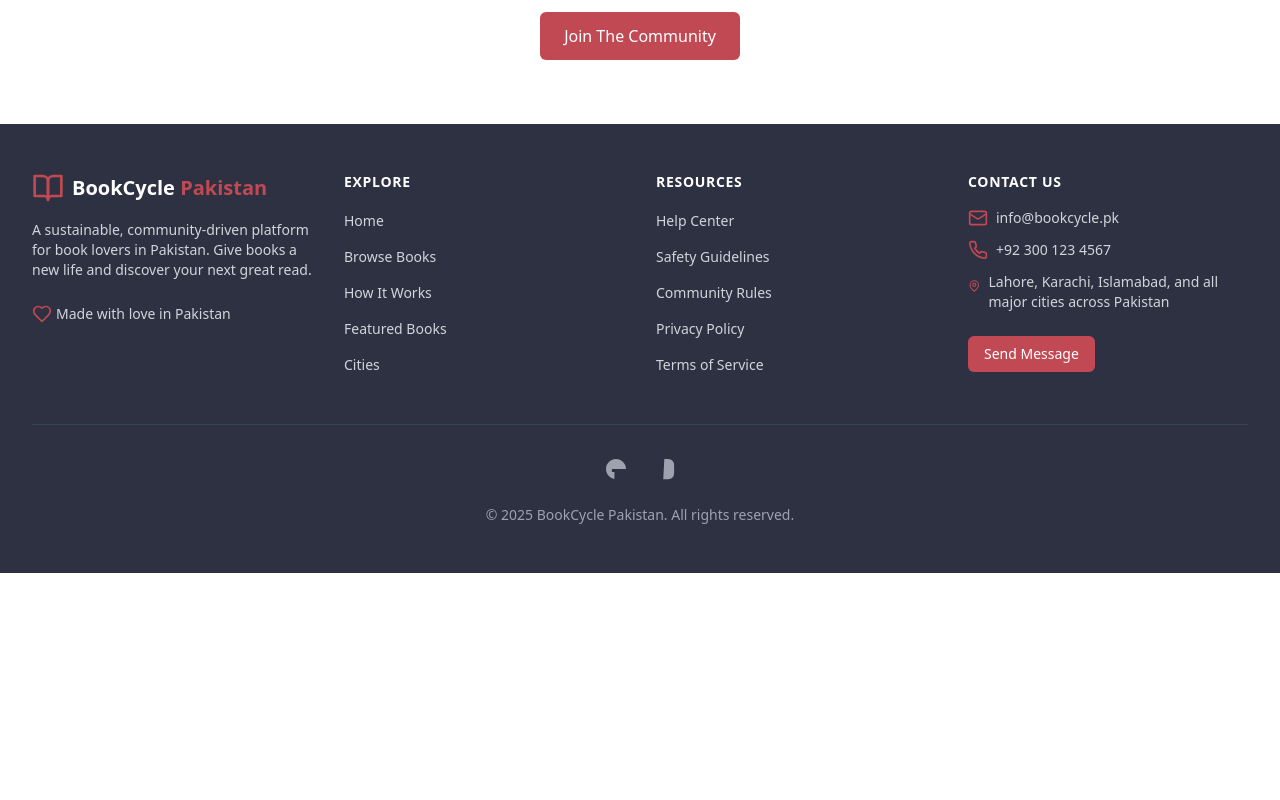
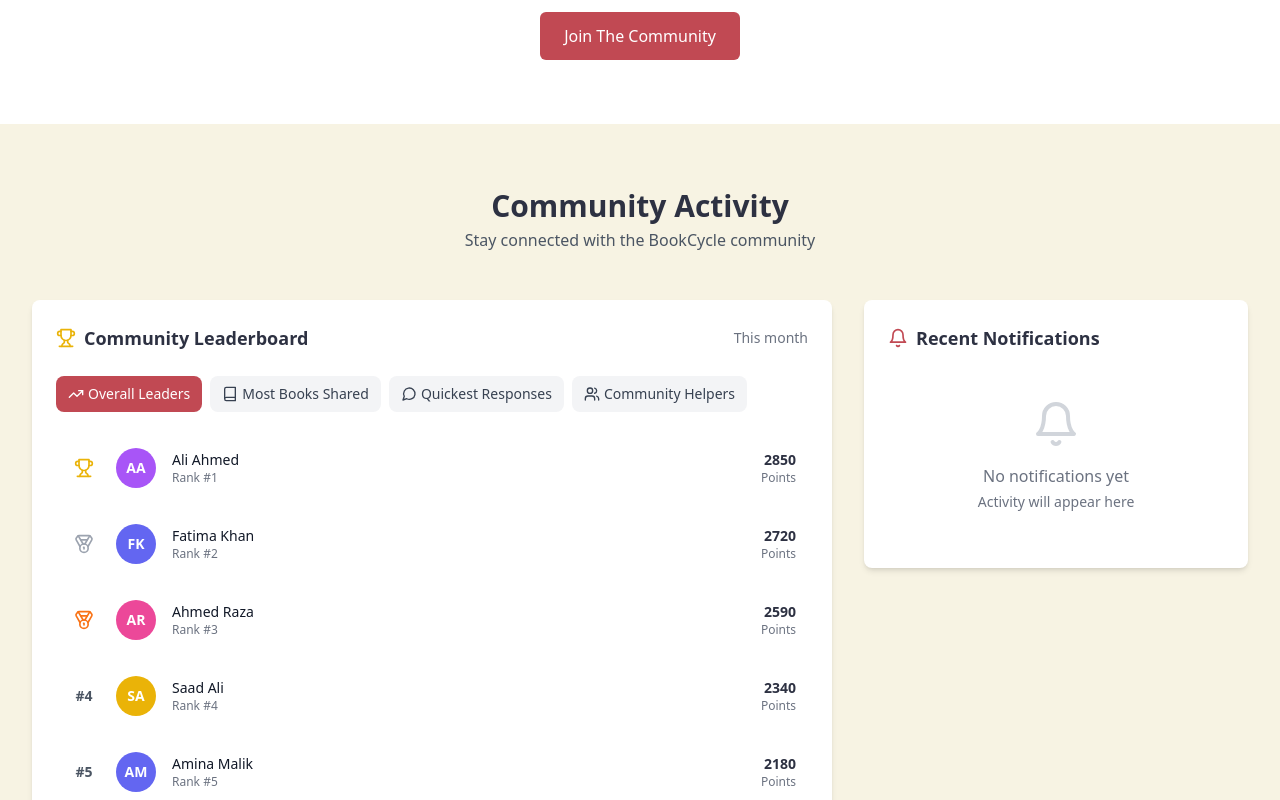
Before and after one commit to Eltaf-azizi/BookCycle, a React (Vite) app: page / in a window 1280 px wide. Shown: the part 2340-3140 px from the top of the page. Before the commit the page ends 2913 px from the top, so only its background shows below. Built offline with nearby package versions, Linux system fonts and the light colour scheme.

Commit message:
working to add book notification

```diff
--- a/src/app.tsx
+++ b/src/app.tsx
@@ -1,5 +1,5 @@
 import React, { useState, useEffect } from 'react';
-import { BookOpen } from 'lucide-react';
+import { BookOpen, Bell } from 'lucide-react';
 import { AuthProvider, useAuth } from './contexts/AuthContext';
 import Header from './components/Header';
 import AuthForms from './components/AuthForms';
@@ -9,6 +9,8 @@ import AddBookButton from './components/AddBookButton';
 import RequestModal from './components/RequestModal';
 import MessagesModal from './components/MessagesModal';
 import UserProfileModal from './components/UserProfileModal';
+import NotificationSystem from './components/NotificationSystem';
+import CommunityLeaderboard from './components/CommunityLeaderboard';
 import Footer from './components/Footer';
 import { Book, BookRequest, Message, Notification, User } from './types';
 
@@ -95,7 +97,38 @@ function AppContent() {
   // Mock data for demonstration
   const [mockRequests, setMockRequests] = useState<BookRequest[]>([]);
   const [mockMessages, setMockMessages] = useState<Message[]>([]);
-  const [mockNotifications, setMockNotifications] = useState<Notification[]>([]);
+  const [mockNotifications, setMockNotifications] = useState<Notification[]>([
+    {
+      id: '1',
+      userId: user?.id || 'demo-user',
+      type: 'book_request',
+      title: 'New Book Request',
+      message: 'Someone requested "The Kite Runner" from your collection',
+      createdAt: new Date(Date.now() - 30 * 60 * 1000), // 30 minutes ago
+      read: false,
+      metadata: { requestId: 'req1', bookId: '1' }
+    },
+    {
+      id: '2',
+      userId: user?.id || 'demo-user',
+      type: 'request_accepted',
+      title: 'Request Accepted',
+      message: 'Your request for "1984" has been accepted!',
+      createdAt: new Date(Date.now() - 2 * 60 * 60 * 1000), // 2 hours ago
+      read: false,
+      metadata: { requestId: 'req2', bookId: '5' }
+    },
+    {
+      id: '3',
+      userId: user?.id || 'demo-user',
+      type: 'achievement',
+      title: 'New Achievement Unlocked!',
+      message: 'Welcome to BookCycle! You\'ve earned the "New Member" badge.',
+      createdAt: new Date(Date.now() - 24 * 60 * 60 * 1000), // 1 day ago
+      read: true,
+      metadata: { achievement: 'new_member' }
+    }
+  ]);
 
   // Search state
   const [searchQuery, setSearchQuery] = useState('');
@@ -417,6 +450,47 @@ function AppContent() {
             </div>
           </div>
         </section>
+
+        {/* Community & Notifications Section */}
+        <section className="py-12 md:py-16 bg-[#F7F3E3]">
+          <div className="max-w-7xl mx-auto px-4 sm:px-6 lg:px-8">
+            <div className="text-center mb-12">
+              <h2 className="text-2xl md:text-3xl font-bold text-[#2D3142]">Community Activity</h2>
+              <p className="text-gray-600 mt-1">Stay connected with the BookCycle community</p>
+            </div>
+
+            <div className="grid grid-cols-1 lg:grid-cols-3 gap-8">
+              {/* Community Leaderboard */}
+              <div className="lg:col-span-2">
+                <CommunityLeaderboard currentUserId={user?.id} />
+              </div>
+
+              {/* Notifications Widget */}
+              <div className="lg:col-span-1">
+                <div className="bg-white rounded-lg shadow-md p-6">
+                  <h3 className="text-lg font-semibold text-[#2D3142] mb-4 flex items-center">
+                    <Bell className="h-5 w-5 mr-2 text-[#C14953]" />
+                    Recent Notifications
+                  </h3>
+                  {isAuthenticated && mockNotifications.length > 0 ? (
+                    <NotificationSystem
+                      notifications={mockNotifications}
+                      onMarkAsRead={handleMarkAsReadNotification}
+                      onMarkAllAsRead={handleMarkAllAsRead}
+                      onDeleteNotification={handleDeleteNotification}
+                    />
+                  ) : (
+                    <div className="text-center py-8 text-gray-500">
+                      <Bell className="h-12 w-12 mx-auto mb-4 text-gray-300" />
+                      <p>No notifications yet</p>
+                      <p className="text-sm mt-1">Activity will appear here</p>
+                    </div>
+                  )}
+                </div>
+              </div>
+            </div>
+          </div>
+        </section>
       </main>
 
       {/* Footer */}
```
